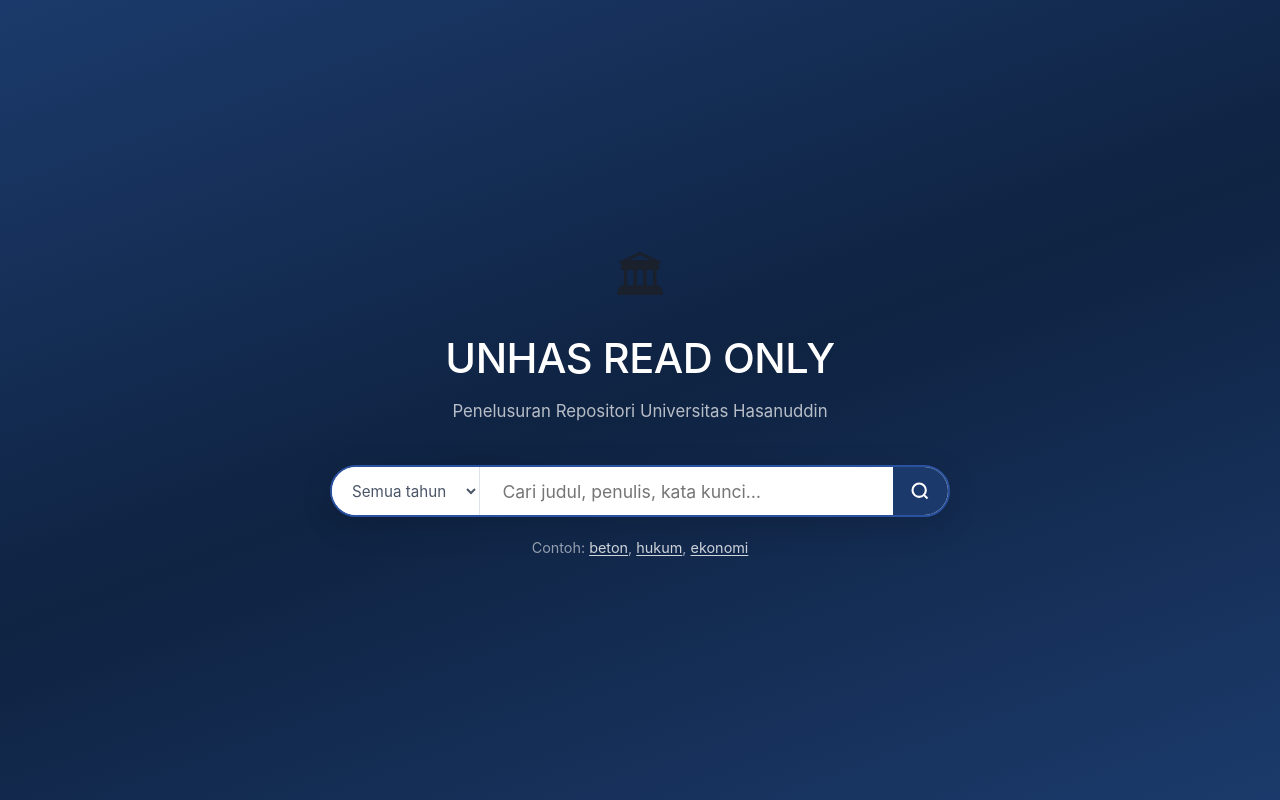
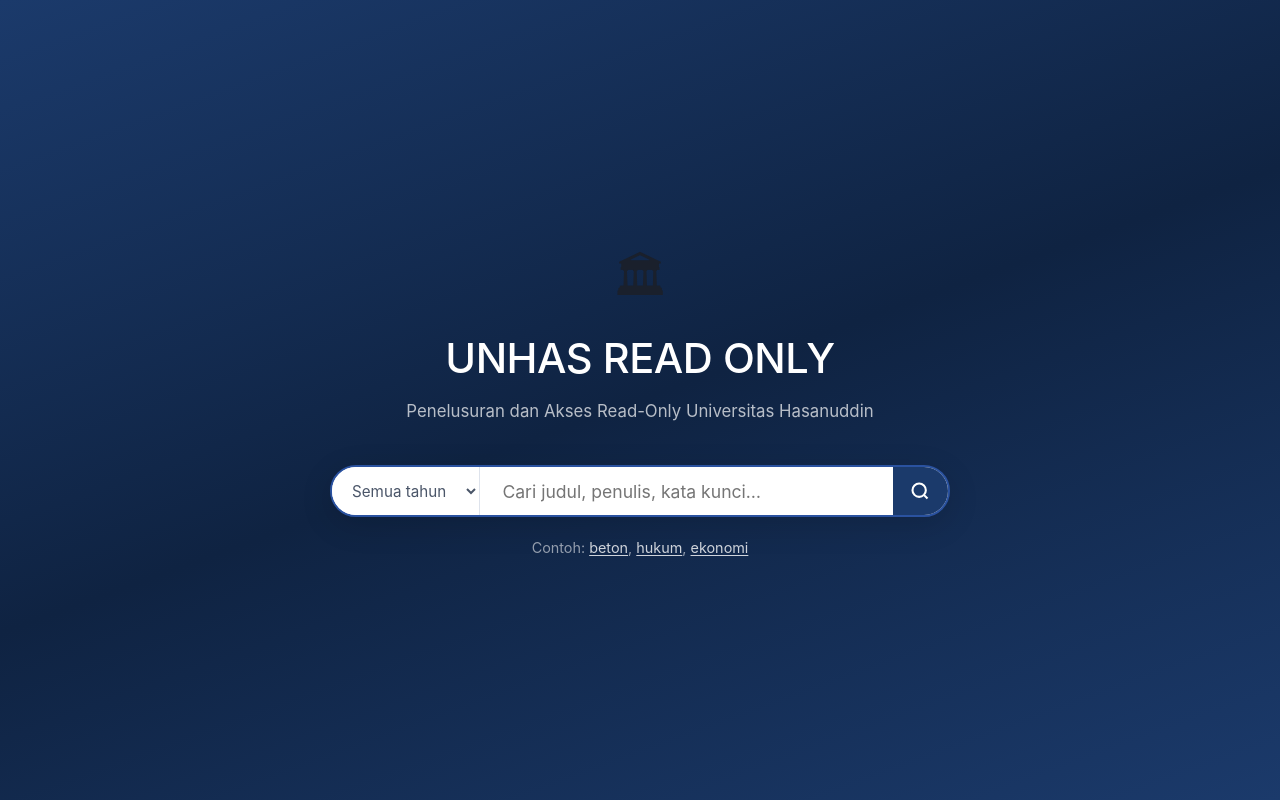
Before and after one commit to takdim/aim-repository, a Flask app: page / in a window 1280 px wide. Run offline with Flask 3, Linux system fonts and the light colour scheme.

Commit message:
change sub name

```diff
--- a/app/templates/index.html
+++ b/app/templates/index.html
@@ -48,7 +48,7 @@
     <div class="hero-brand">
       <span class="hero-icon">🏛</span>
       <h1 class="hero-title">UNHAS READ ONLY</h1>
-      <p class="hero-subtitle">Penelusuran Repositori Universitas Hasanuddin</p>
+      <p class="hero-subtitle">Penelusuran dan Akses Read-Only Universitas Hasanuddin</p>
     </div>
 
     <form class="hero-form" action="{{ url_for('main.search') }}" method="get" id="searchForm">
```
